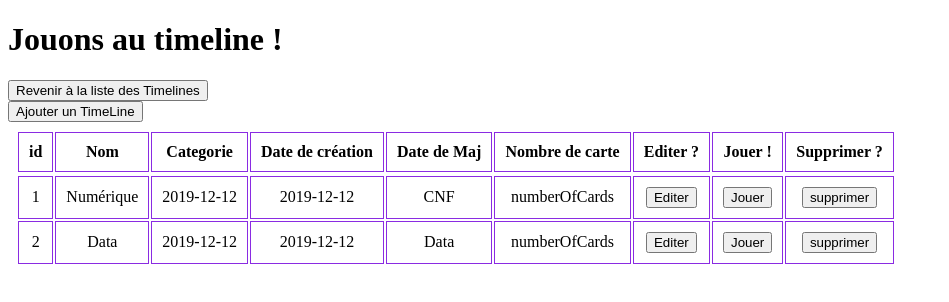
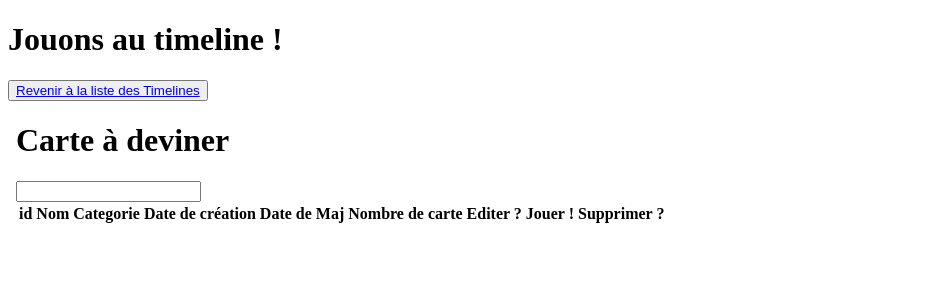
Before and after one commit to pierre-simplon/TimeLine, an Angular app in the folder Timeline/: page /jeu in a window 1280 px wide. Shown: the top 302 px of the page, without its empty margins (0-949 px from the left). Built offline with nearby package versions, Linux system fonts and the light colour scheme.

Commit message:
V4 2 pages forms

```diff
--- a/Timeline/package.json
+++ b/Timeline/package.json
@@ -24,13 +24,13 @@
     "zone.js": "~0.9.1"
   },
   "devDependencies": {
-    "@angular-devkit/build-angular": "~0.803.21",
+    "@angular-devkit/build-angular": "^0.803.22",
     "@angular/cli": "~8.3.21",
     "@angular/compiler-cli": "~8.2.14",
     "@angular/language-service": "~8.2.14",
-    "@types/node": "~8.9.4",
     "@types/jasmine": "~3.3.8",
     "@types/jasminewd2": "~2.0.3",
+    "@types/node": "~8.9.4",
     "codelyzer": "^5.0.0",
     "jasmine-core": "~3.4.0",
     "jasmine-spec-reporter": "~4.2.1",
--- a/Timeline/src/app/app.component.html
+++ b/Timeline/src/app/app.component.html
@@ -1,3 +1,2 @@
 <app-top-bar></app-top-bar>
-
-<app-formlist></app-formlist>
+<router-outlet></router-outlet>
--- a/Timeline/src/app/formlist/formlist.component.html
+++ b/Timeline/src/app/formlist/formlist.component.html
@@ -1,6 +1,3 @@
-<div>
-  <button class="button" type> Revenir à la liste des Timelines </button>
-</div>
 <div>
   <button class="button" type> Ajouter un TimeLine </button>
 </div>
@@ -38,13 +35,13 @@
             </th>
           </tr>
           <tr>
-          <tr *ngFor="let game of games;let i=index">
+          <tr *ngFor=" let game of games | async; let i = index">
             <td>{{game.id}}</td>
             <td>{{game.name}}</td>
             <td>{{game.creationDate}}</td>
             <td>{{game.updateDate}}</td>
             <td>{{game.category}}</td>
-            <td>numberOfCards</td>
+            <td>{{game.cardList.length}}</td>
             <td>
               <button class="button" type> Editer </button>
             </td>
@@ -52,8 +49,8 @@
               <button class="button" type> Jouer </button>
             </td>
             <td>
-              <button (click)="games.splice(i, 1)">supprimer</button>
-            </td>
+                <button (click)="deletee(i)">supprimer</button>
+              </td>
           </tr>
         </table>
       </div>
--- a/Timeline/src/app/formlist/formlist.component.ts
+++ b/Timeline/src/app/formlist/formlist.component.ts
@@ -2,22 +2,26 @@ import { Component, OnInit } from '@angular/core';
 import { GamesService } from '../games.service';
 import { FormBuilder } from '@angular/forms';
 import { Timeline } from '../interfaceTimeline';
-
+import { Observable } from 'rxjs';
+/*
+import { deleteTimelinesTestObservable() } from '../games.service';
+*/
 @Component({
   selector: 'app-formlist',
   templateUrl: './formlist.component.html',
   styleUrls: ['./formlist.component.css']
 })
 export class FormlistComponent implements OnInit {
-  games = [];
+  private games: Observable<Timeline[]>;
   gameList = this.gameService.games;
   gameForm;
+  gamess;
 
   constructor(
     private formBuilder: FormBuilder,
     private gameService: GamesService
   ) {
-    this.games = this.gameService.games;
+    this.games = this.gameService.getTimelinesTestObservable();
     this.gameForm = this.formBuilder.group({
       id: 0,
       name: 'toto',
@@ -34,4 +38,12 @@ export class FormlistComponent implements OnInit {
   {
     console.log('NewTimeLine!');
   }
+
+
+  deletee(i){
+      alert("Il est passé par la   "+i);
+      this.gameService.deleteTimelinesTestObservable(i);
+      alert("Il est passé par la aussi ");
+
 }
+}
--- a/Timeline/src/app/games.service.ts
+++ b/Timeline/src/app/games.service.ts
@@ -1,16 +1,21 @@
-import { Injectable } from '@angular/core';
-import { Timeline } from './interfaceTimeline';
-
+import { Injectable } from "@angular/core";
+import { Timeline } from "./interfaceTimeline";
+import { Observable } from "rxjs";
+import { tap } from "rxjs/operators";
+import { HttpClient } from "@angular/common/http";
 
 @Injectable({
-  providedIn: 'root'
+  providedIn: "root"
 })
 export class GamesService {
+  gamess: Timeline[];
 
-  games: Timeline[] =
-  [{
+  games: Observable<
+    Timeline[]
+  >; /* =
+ [{
       "id": 1,
-      "name": "Numérique",
+      "name ": "Numérique",
       "creationDate": "2019-12-12",
       "updateDate": "2019-12-12",
       "category": "CNF"
@@ -23,6 +28,28 @@ export class GamesService {
       "category": "Data"
     }
   ];
+*/
 
-  constructor() { }
+  constructor(private httpClient: HttpClient) {
+    this.getTimelinesTestObservable();
+    this.games = this.getTimelinesTestObservable();
+  }
+
+  /**
+   * Get Timelines
+   * @return : Liste des timelines
+   */
+  getTimelinesTestObservable(): Observable<Timeline[]> {
+    return this.httpClient
+      .get<Timeline[]>("http://localhost:8080/api/timeline")
+      .pipe(tap(dataList => (this.gamess = dataList)));
+  }
+
+  deleteTimelinesTestObservable(i) {
+    alert("et par ici "+i);
+    return this.httpClient.delete("http://localhost:8080/api/timeline/1")
+   /* return this.httpClient
+    .delete<Timeline[]>("http://localhost:8080/api/timeline/1")*/
+  }
+
 }
--- a/Timeline/src/app/interfaceTimeline.ts
+++ b/Timeline/src/app/interfaceTimeline.ts
@@ -1,7 +1,10 @@
+import { Card } from './interfaceCard';
+
 export interface Timeline {
   id: number,
   name: string,
   creationDate: string,
   updateDate: string,
-  category: string
+  category: string,
+  cardList: Card[]
 }
--- /dev/null
+++ b/Timeline/src/app/jeu/jeu.component.html
@@ -0,0 +1,46 @@
+
+<div>
+  <button class="button"><a routerLink=''>  Revenir à la liste des Timelines  </a></button>
+
+  <form [formGroup]="jeuForm" (ngSubmit)="onReponse()">
+    <body>
+      <div>
+        <h1>
+          Carte à deviner
+        </h1>
+        <input type="number" formControlName="reponse">
+        <table>
+          <tr>
+            <th> id </th>
+            <th>
+              Nom
+            </th>
+            <th>
+              Categorie
+            </th>
+            <th>
+              Date de création
+            </th>
+            <th>
+              Date de Maj
+            </th>
+            <th>
+              Nombre de carte
+            </th>
+            <th>
+              Editer ?
+            </th>
+            <th>
+              Jouer !
+            </th>
+            <th>
+              Supprimer ?
+            </th>
+          </tr>
+          <tr>
+          </tr>
+        </table>
+      </div>
+    </body>
+  </form>
+</div>
--- /dev/null
+++ b/Timeline/src/app/jeu/jeu.component.ts
@@ -0,0 +1,31 @@
+import { Component, OnInit } from '@angular/core';
+import { FormBuilder } from '@angular/forms';
+import { GamesService } from '../games.service';
+
+@Component({
+  selector: 'app-jeu',
+  templateUrl: './jeu.component.html',
+  styleUrls: ['./jeu.component.css']
+})
+export class JeuComponent implements OnInit {
+
+
+  jeuForm;
+
+  constructor(
+    private formBuilder: FormBuilder,
+    private gameservice: GamesService
+  ) {
+    this.jeuForm = this.formBuilder.group({
+      reponse: "",
+    });
+   }
+
+  ngOnInit() {
+  }
+
+  onReponse(){
+    alert("Ca marche");
+  }
+
+}
```
Also changed, not shown: Timeline/src/app/app-routing.module.ts (added, +16 -0 lines), Timeline/src/app/app.module.ts (+7 -3 lines), Timeline/src/app/jeu/jeu.component.css (added), 2 other files (tests, documents, lock files or other folders).
